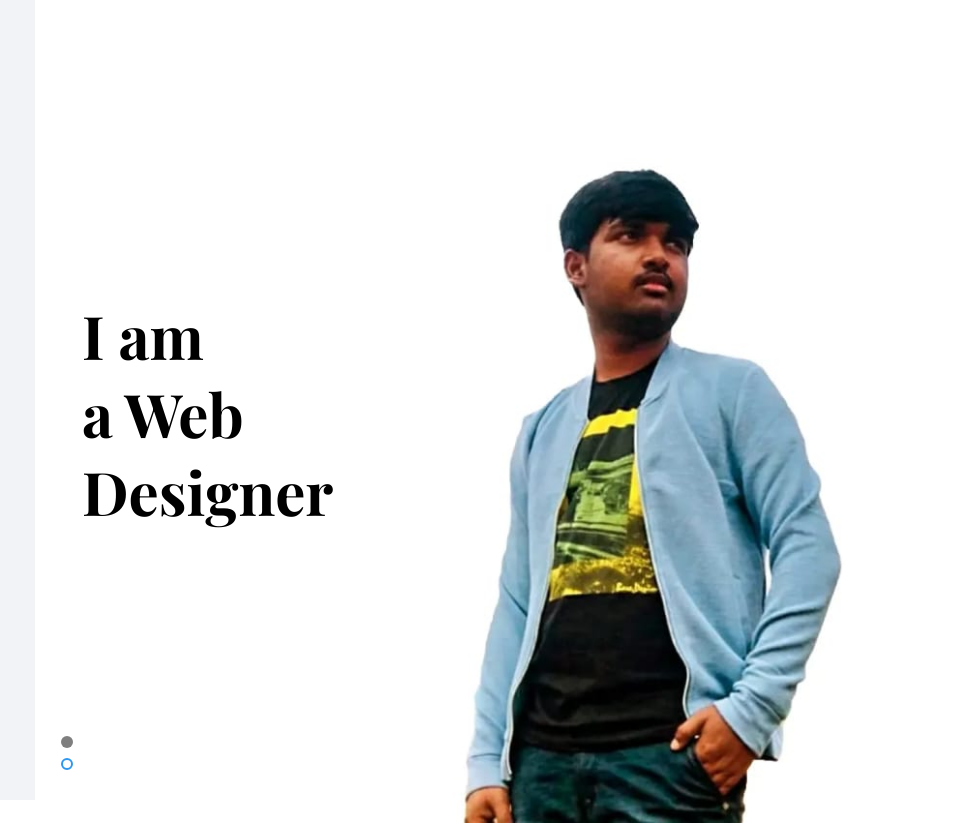
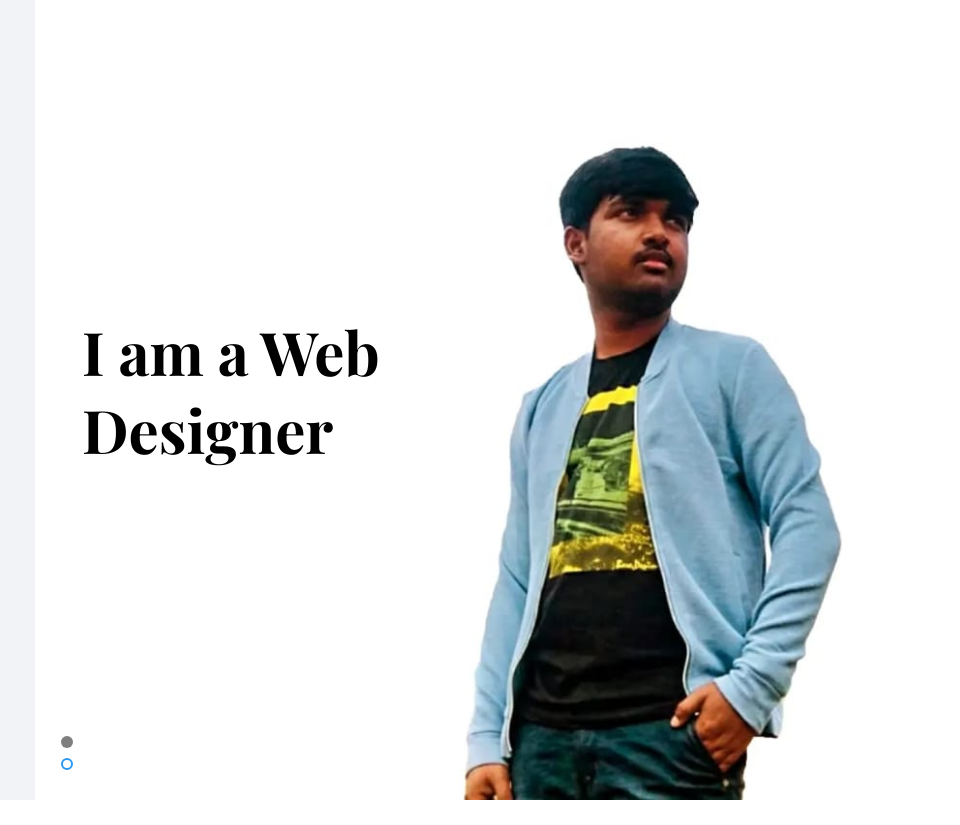
Before and after one commit to nikhil0601/My-Portfolio, a plain HTML site: page index.html in a window 1280 px wide. Shown: the top 825 px of the page, 320-1280 px from the left. Drawn offline with nearby package versions, Linux system fonts and the light colour scheme; files whose address does not match are found by name; a web font is replaced by a local one.

Commit message:
Update index.html

```diff
--- a/index.html
+++ b/index.html
@@ -107,14 +107,14 @@ Copyright <script>document.write(new Date().getFullYear());</script> All rights
 				   		</div>
 				   	</li>
 
-				   	<li style="background-image: url(images/img_bg_2.jpg);"><br>
+				   	<li style="background-image: url(images/img_bg_2.jpg);">
 				   		<div class="overlay"></div>
 				   		<div class="container-fluid">
 				   			<div class="row">
 					   			<div class="col-md-6 col-md-offset-3 col-md-pull-3 col-sm-12 col-xs-12 js-fullheight slider-text">
 					   				<div class="slider-text-inner">
 					   					<div class="desc">
-						   					<h1>I am <br>a Web Designer</h1>
+						   					<h1>I am a Web Designer</h1>
 
 
 											</div>
```
